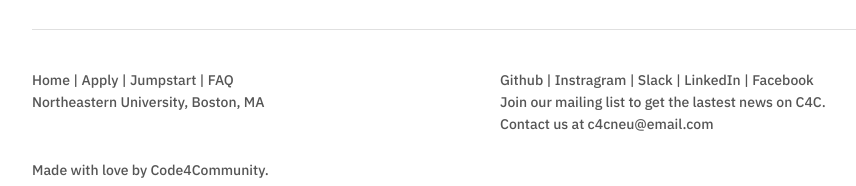
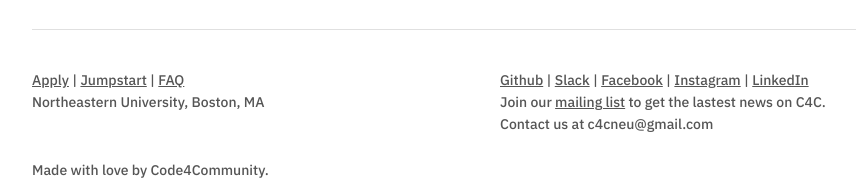
Before and after one commit to Code-4-Community/c4cneu.com, a React (Create React App) app: page /faq in a window 1280 px wide. Shown: the part 1149-1335 px from the top of the page, without its empty margins (152-1008 px from the left). Built offline with nearby package versions, Linux system fonts and the light colour scheme.

Commit message:
small fixes

```diff
--- a/src/components/FAQ.tsx
+++ b/src/components/FAQ.tsx
@@ -1,7 +1,7 @@
 import React from 'react';
 import { Helmet } from 'react-helmet';
 import { makeStyles } from '@material-ui/core/styles';
-import { Container, Box, Paper, Typography, Link } from '@material-ui/core';
+import { Container, Box, Link } from '@material-ui/core';
 import Hero from './Hero';
 import { ReactComponent as SVG } from '../svg/faq_Ryan.svg';
 import JumpstartAccordion from './JumpstartAccordion';
@@ -11,8 +11,6 @@ Use MUI's CSS-in-JS makeStyles() as shown below for more complex CSS/
 Otherwise, use <Box> components where possible for inline styling.
 Every page must have a Helmet tag for SEO purposes.
 */
-
-const useStyles = makeStyles({});
 
 const faq = [
   {
@@ -81,8 +79,10 @@ const faq = [
   },
 ];
 
-const Template: React.FC = () => {
-  const classes = useStyles();
+const FAQ: React.FC = () => {
+  React.useEffect(() => {
+    window.scrollTo(0, 0);
+  }, []);
   return (
     <Container maxWidth="md">
       <Helmet>
@@ -107,4 +107,4 @@ const Template: React.FC = () => {
   );
 };
 
-export default Template;
+export default FAQ;
--- a/src/components/Footer.tsx
+++ b/src/components/Footer.tsx
@@ -1,14 +1,8 @@
 import React from 'react';
 import { makeStyles } from '@material-ui/core/styles';
-import {
-  Container,
-  Box,
-  Paper,
-  Typography,
-  Divider,
-  Grid,
-} from '@material-ui/core';
-import { ReactComponent as SVG } from '../svg/C4C.svg';
+import { Container, Box, Typography, Divider, Grid } from '@material-ui/core';
+import { Link } from 'react-router-dom';
+
 /*
 Template for future page components.
 Use MUI's CSS-in-JS makeStyles() as shown below for more complex CSS/
@@ -24,6 +18,9 @@ const useStyles = makeStyles({
     height: '2em',
     margin: 'auto',
   },
+  footerLink: {
+    color: 'inherit',
+  },
 });
 
 const Footer: React.FC = () => {
@@ -36,7 +33,17 @@ const Footer: React.FC = () => {
         <Grid container spacing={3}>
           <Grid item xs={6}>
             <Typography color="textSecondary" variant="subtitle2">
-              Home | Apply | Jumpstart | FAQ
+              <Link to="/apply" className={classes.footerLink}>
+                Apply
+              </Link>
+              {' | '}
+              <Link to="/jumpstart" className={classes.footerLink}>
+                Jumpstart
+              </Link>
+              {' | '}
+              <Link to="/faq" className={classes.footerLink}>
+                FAQ
+              </Link>
             </Typography>
 
             <Typography color="textSecondary" variant="subtitle2">
@@ -45,13 +52,50 @@ const Footer: React.FC = () => {
           </Grid>
           <Grid item xs={6}>
             <Typography color="textSecondary" variant="subtitle2">
-              Github | Instragram | Slack | LinkedIn | Facebook
+              <a
+                href="https://github.com/Code-4-Community"
+                className={classes.footerLink}
+              >
+                Github
+              </a>
+              {' | '}
+              <a href="https://c4cneu.slack.com" className={classes.footerLink}>
+                Slack
+              </a>
+              {' | '}
+              <a
+                href="https://www.facebook.com/c4cneu/"
+                className={classes.footerLink}
+              >
+                Facebook
+              </a>
+              {' | '}
+              <a
+                href="http://instagram.com/c4cneu"
+                className={classes.footerLink}
+              >
+                Instagram
+              </a>
+              {' | '}
+              <a
+                href="https://www.linkedin.com/company/code-4-community/"
+                className={classes.footerLink}
+              >
+                LinkedIn
+              </a>
             </Typography>
             <Typography color="textSecondary" variant="subtitle2">
-              Join our mailing list to get the lastest news on C4C.
+              Join our{' '}
+              <a
+                href="https://c4cneu.us4.list-manage.com/subscribe?u=4b534cd2e8fe8be8150d03977&id=b1915b8b8b"
+                className={classes.footerLink}
+              >
+                mailing list
+              </a>{' '}
+              to get the lastest news on C4C.
             </Typography>
             <Typography color="textSecondary" variant="subtitle2">
-              Contact us at c4cneu@email.com
+              Contact us at c4cneu@gmail.com
             </Typography>
           </Grid>
 
--- a/src/components/Home.tsx
+++ b/src/components/Home.tsx
@@ -44,7 +44,7 @@ const useStyles = makeStyles({
     maxWidth: '100%',
     margin: 'auto',
     transition: 'transform .2s',
-    "&:hover" : {
+    '&:hover': {
       transform: 'scale(1.1)',
     },
   },
@@ -244,7 +244,7 @@ const Home: React.FC = () => {
                 className={classes.partnerLogoGrid}
               >
                 <img
-                  src="https://c4cneu-public.s3.us-east-2.amazonaws.com/Site/SFTT_Logo.png"
+                  src="https://c4cneu-public.s3.us-east-2.amazonaws.com/Site/speakforthetrees_logo_original_RGB.jpg"
                   alt="Speak for the Trees"
                   className={classes.partnerLogos}
                 />
--- a/src/components/JumpstartAccordion.tsx
+++ b/src/components/JumpstartAccordion.tsx
@@ -6,7 +6,7 @@ import {
   Typography,
 } from '@material-ui/core';
 import ExpandMoreIcon from '@material-ui/icons/ExpandMore';
-import { makeStyles, Theme, createStyles } from '@material-ui/core/styles';
+import { makeStyles } from '@material-ui/core/styles';
 
 interface JumpstartAccordionProps {
   readonly sections: Array<{
```
